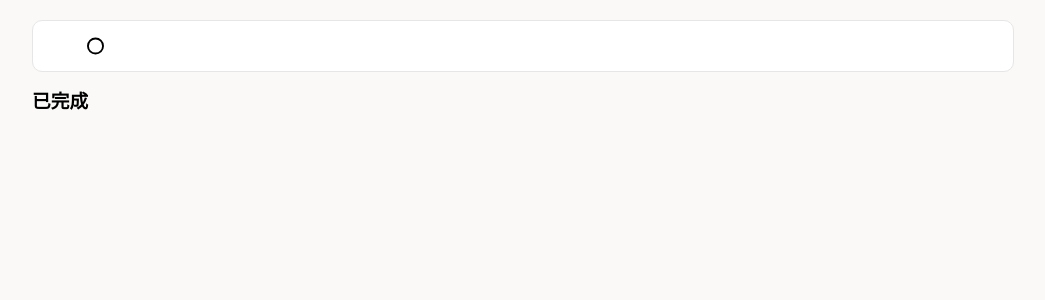
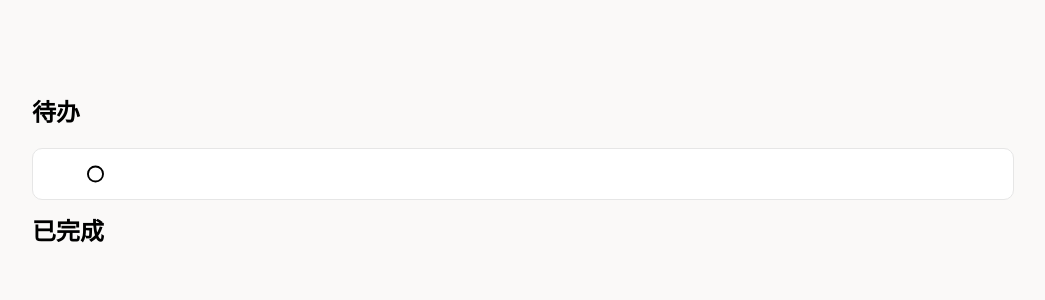
Before and after one commit to laohubb/todolist-vue3, a Vue app: page / in a window 1280 px wide. Shown: the top 300 px of the page, without its empty margins (118-1163 px from the left). Built offline with nearby package versions, Linux system fonts and the light colour scheme.

Commit message:
feature:优化悬浮操作体验

```diff
--- a/src/App.vue
+++ b/src/App.vue
@@ -24,9 +24,10 @@ watch(todos,
 
 <template>
   <div class="box">
+    <h2>待办</h2>
     <item2 :item="blankItem"/>
     <item2 v-for="item in unFinished" :item="item"/>
-    <h3 @click="visible=!visible">已完成</h3>
+    <h2 @click="visible=!visible">已完成</h2>
     <transition
         enter-active-class="animate__fadeInDown"
         leave-active-class="animate__fadeInDown">
@@ -46,7 +47,7 @@ watch(todos,
   @media(max-width: 768px) {
     margin: 20px 1rem;
   }
-  margin: 20px 150px;
+  margin: 100px 150px;
 
   background-color: #faf9f8;
   .item {
@@ -57,12 +58,10 @@ watch(todos,
     border: 1px solid #e6e6e6;
     border-radius: 10px;
     margin-bottom: 10px;
-
     .checkbox {
       margin-left: 50px;
       margin-right: 20px;
     }
-
     .content {
       width: 70%;
       height: 90%;
@@ -71,8 +70,8 @@ watch(todos,
       font-size: 20px;
     }
   }
-  h3{
-    cursor: default;
+  h2{
+    cursor: pointer;
   }
 
 }
--- a/src/components/Item.vue
+++ b/src/components/Item.vue
@@ -1,6 +1,6 @@
 <script setup>
 import 'animate.css';
-import {ref} from 'vue'
+import {onMounted, ref} from 'vue'
 import {useStore} from "../store/index.js";
 
 const store = useStore()
@@ -10,17 +10,35 @@ const {item} = defineProps(['item'])
 
 
 const title = ref('')
+const notFinishedIconShow=ref(false)
 
 const add = (t) => {
   addTodo(t)
   title.value = ''
 }
+
+const change=(id)=>{
+  changeStatus(id)
+}
+onMounted(()=>{
+  if(item.status){
+    notFinishedIconShow.value=true
+  }else{
+
+    notFinishedIconShow.value=false  }
+})
+const changeIcon=()=>{
+  if(!item.status&&item.title!==''){
+    notFinishedIconShow.value=!notFinishedIconShow.value
+  }
+}
+
 </script>
 
 <template>
-  <div class="item">
+  <div class="item"  @mouseover="changeIcon" @mouseout="changeIcon">
     <div class="checkbox">
-      <svg v-show="item.status" @click="changeStatus(item.id)" t="1667208511618" class="icon" viewBox="0 0 1024 1024"
+      <svg  v-show="notFinishedIconShow"  @click="change(item.id)" t="1667208511618" class="icon" viewBox="0 0 1024 1024"
            version="1.1" xmlns="http://www.w3.org/2000/svg" p-id="1816" width="32" height="32">
         <path
             d="M512 859.61428833A347.61428833 347.61428833 0 1 1 512 164.38571167a347.61428833 347.61428833 0 0 1 0 695.22857666z m0-77.24761979A270.36666854 270.36666854 0 1 0 512 241.63333146a270.36666854 270.36666854 0 0 0 0 540.73333708z"
@@ -29,7 +47,7 @@ const add = (t) => {
             d="M512 512m-154.49523956 0a154.49523956 154.49523956 0 1 0 308.99047912 0 154.49523956 154.49523956 0 1 0-308.99047912 0Z"
             p-id="1818"></path>
       </svg>
-      <svg v-show="!item.status" @click="changeStatus(item.id)" t="1667212459658" class="icon" viewBox="0 0 1024 1024"
+      <svg v-show="!notFinishedIconShow" @click="change(item.id)" t="1667212459658" class="icon" viewBox="0 0 1024 1024"
            version="1.1" xmlns="http://www.w3.org/2000/svg" p-id="1972" width="32" height="32">
         <path
             d="M512 859.61428833A347.61428833 347.61428833 0 1 1 512 164.38571167a347.61428833 347.61428833 0 0 1 0 695.22857666z m0-77.24761979A270.36666854 270.36666854 0 1 0 512 241.63333146a270.36666854 270.36666854 0 0 0 0 540.73333708z"
@@ -45,6 +63,7 @@ const add = (t) => {
 <style lang="scss" scoped>
 
 .item {
+  cursor: pointer;
   display: flex;
   height: 50px;
   width: 100%;
@@ -93,5 +112,7 @@ const add = (t) => {
     align-items: center;
   }
 }
-
+.visible{
+  display: none;
+}
 </style>
```
